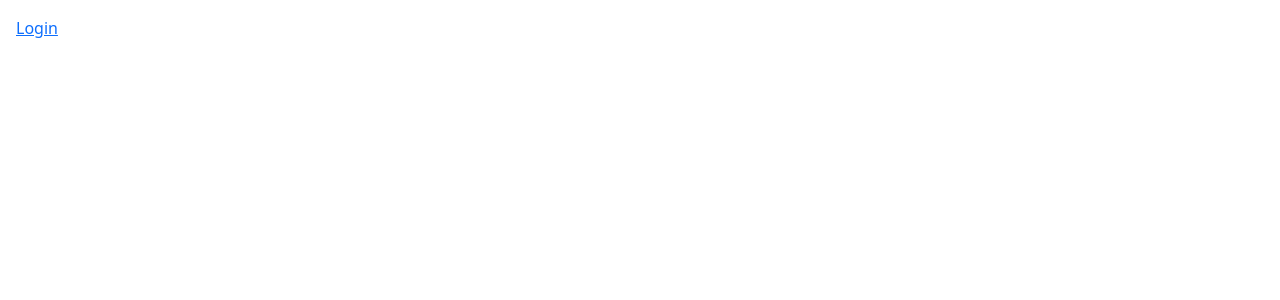
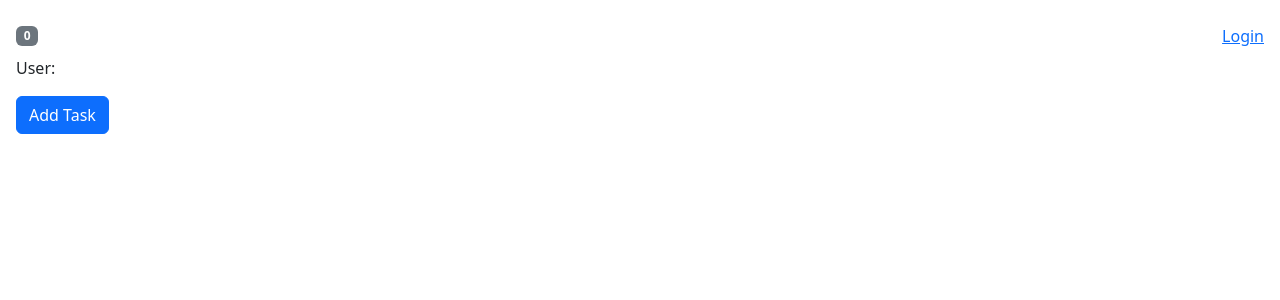
Before and after one commit to programmist/react-course-part2-starter, a React (Vite) app: page / in a window 1280 px wide. Shown: the top 300 px of the page. Built offline with nearby package versions, Linux system fonts and the light colour scheme.

Commit message:
Added context for user and tasks state/actions

```diff
--- a/src/App.tsx
+++ b/src/App.tsx
@@ -1,20 +1,24 @@
+import { useReducer } from "react";
 import "./App.css";
-import PostList from "./react-query/PostList";
-import TodoForm from "./react-query/TodoForm";
-import TodoList from "./react-query/TodoList";
-import Counter from "./state-management/Counter";
-import LoginStatus from "./state-management/LoginStatus";
-import TaskList from "./state-management/TaskList";
+
+import HomePage from "./state-management/HomePage";
+import NavBar from "./state-management/NavBar";
+import tasksReducer from "./state-management/reducers/tasksReducer";
+import TasksContext from "./state-management/contexts/tasksContext";
+import authReducer from "./state-management/reducers/authReducer";
+import AuthContext from "./state-management/contexts/authContext";
 
 function App() {
+  const [tasks, taskDispatch] = useReducer(tasksReducer, []);
+  const [user, userDispatch] = useReducer(authReducer, "");
+
   return (
-    <>
-      <LoginStatus />
-      {/* <TaskList /> */}
-      {/* <Counter />
-      <TodoForm />
-      <TodoList />; */}
-    </>
+    <AuthContext.Provider value={{ user, dispatch: userDispatch }}>
+      <TasksContext.Provider value={{ tasks, dispatch: taskDispatch }}>
+        <NavBar />
+        <HomePage />
+      </TasksContext.Provider>
+    </AuthContext.Provider>
   );
 }
 
--- a/src/state-management/LoginStatus.tsx
+++ b/src/state-management/LoginStatus.tsx
@@ -1,8 +1,8 @@
-import { useReducer, useState } from "react";
-import authReducer from "./reducers/authReducer";
+import { useContext } from "react";
+import authContext from "./contexts/authContext";
 
 const LoginStatus = () => {
-  const [user, dispatch] = useReducer(authReducer, "");
+  const { user, dispatch } = useContext(authContext);
 
   if (user)
     return (
--- a/src/state-management/NavBar.tsx
+++ b/src/state-management/NavBar.tsx
@@ -1,9 +1,13 @@
-import LoginStatus from './LoginStatus';
+import { useContext } from "react";
+import LoginStatus from "./LoginStatus";
+import tasksContext from "./contexts/tasksContext";
 
 const NavBar = () => {
+  const { tasks } = useContext(tasksContext);
+
   return (
     <nav className="navbar d-flex justify-content-between">
-      <span className="badge text-bg-secondary">4</span>
+      <span className="badge text-bg-secondary">{tasks.length}</span>
       <LoginStatus />
     </nav>
   );
--- a/src/state-management/TaskList.tsx
+++ b/src/state-management/TaskList.tsx
@@ -1,11 +1,13 @@
-import { useReducer } from "react";
-import tasksReducer from "./reducers/tasksReducer";
+import { useContext } from "react";
+import tasksContext from "./contexts/tasksContext";
+import authContext from "./contexts/authContext";
 
 const TaskList = () => {
-  const [tasks, dispatch] = useReducer(tasksReducer, []);
-
+  const { tasks, dispatch } = useContext(tasksContext);
+  const { user } = useContext(authContext);
   return (
     <>
+      <div>User: {user}</div>
       <button
         onClick={() =>
           dispatch({
--- /dev/null
+++ b/src/state-management/contexts/authContext.ts
@@ -0,0 +1,11 @@
+import { Dispatch, createContext } from "react";
+import { AuthAction } from "../reducers/authReducer";
+
+interface AuthContextType {
+  user: string;
+  dispatch: Dispatch<AuthAction>;
+}
+
+const authContext = createContext({} as AuthContextType);
+
+export default authContext;
--- /dev/null
+++ b/src/state-management/contexts/tasksContext.ts
@@ -0,0 +1,11 @@
+import { createContext, Dispatch } from "react";
+import { Task, TaskAction } from "../reducers/tasksReducer";
+
+interface TasksContextType {
+  tasks: Task[];
+  dispatch: Dispatch<TaskAction>;
+}
+
+const tasksContext = createContext<TasksContextType>({} as TasksContextType);
+
+export default tasksContext;
--- a/src/state-management/reducers/authReducer.ts
+++ b/src/state-management/reducers/authReducer.ts
@@ -7,7 +7,7 @@
   type: "LOGOUT";
 }
 
-type AuthAction = LoginAction | LogoutAction;
+export type AuthAction = LoginAction | LogoutAction;
 
 const authReducer = (state: string, action: AuthAction): string => {
   switch (action.type) {
--- a/src/state-management/reducers/tasksReducer.ts
+++ b/src/state-management/reducers/tasksReducer.ts
@@ -13,7 +13,7 @@
   taskId: number;
 }
 
-type TaskAction = AddTask | DeleteTask;
+export type TaskAction = AddTask | DeleteTask;
 
 const tasksReducer = (tasks: Task[], action: TaskAction): Task[] => {
   switch (action.type) {
```
